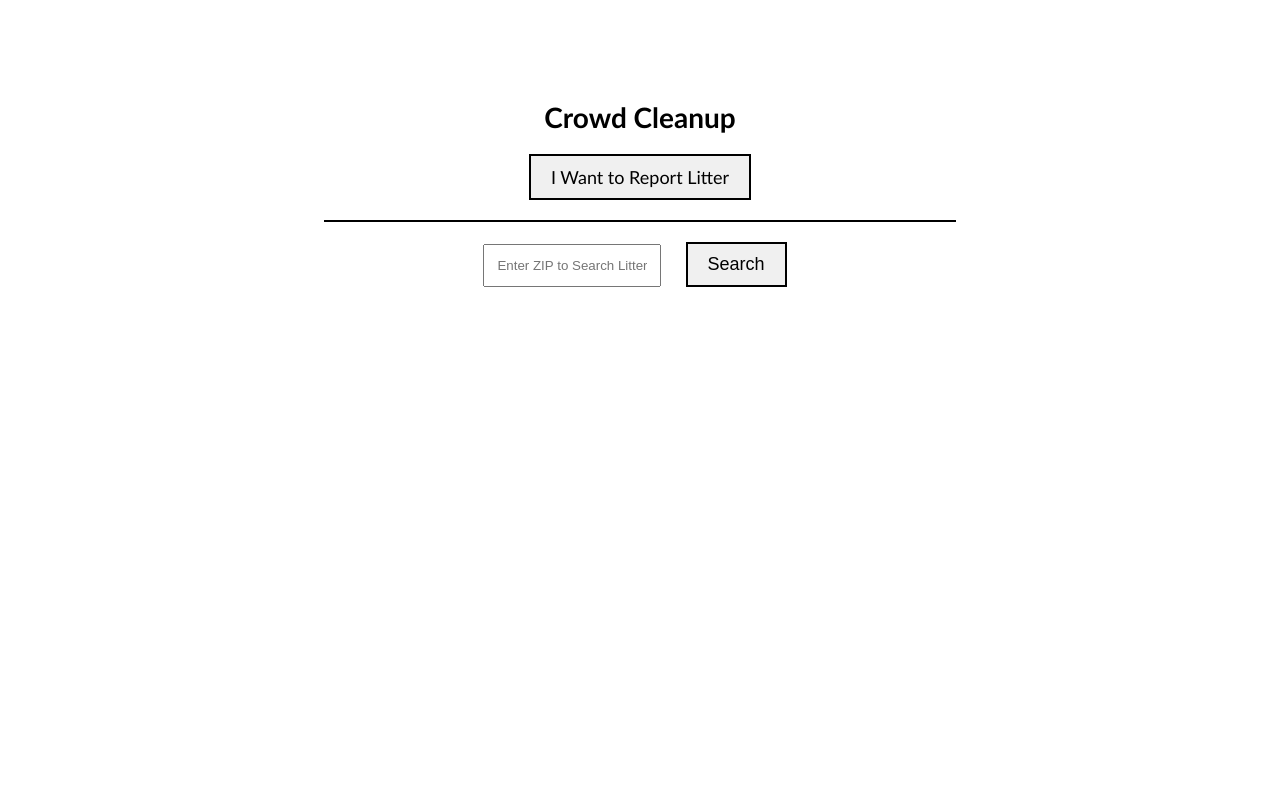
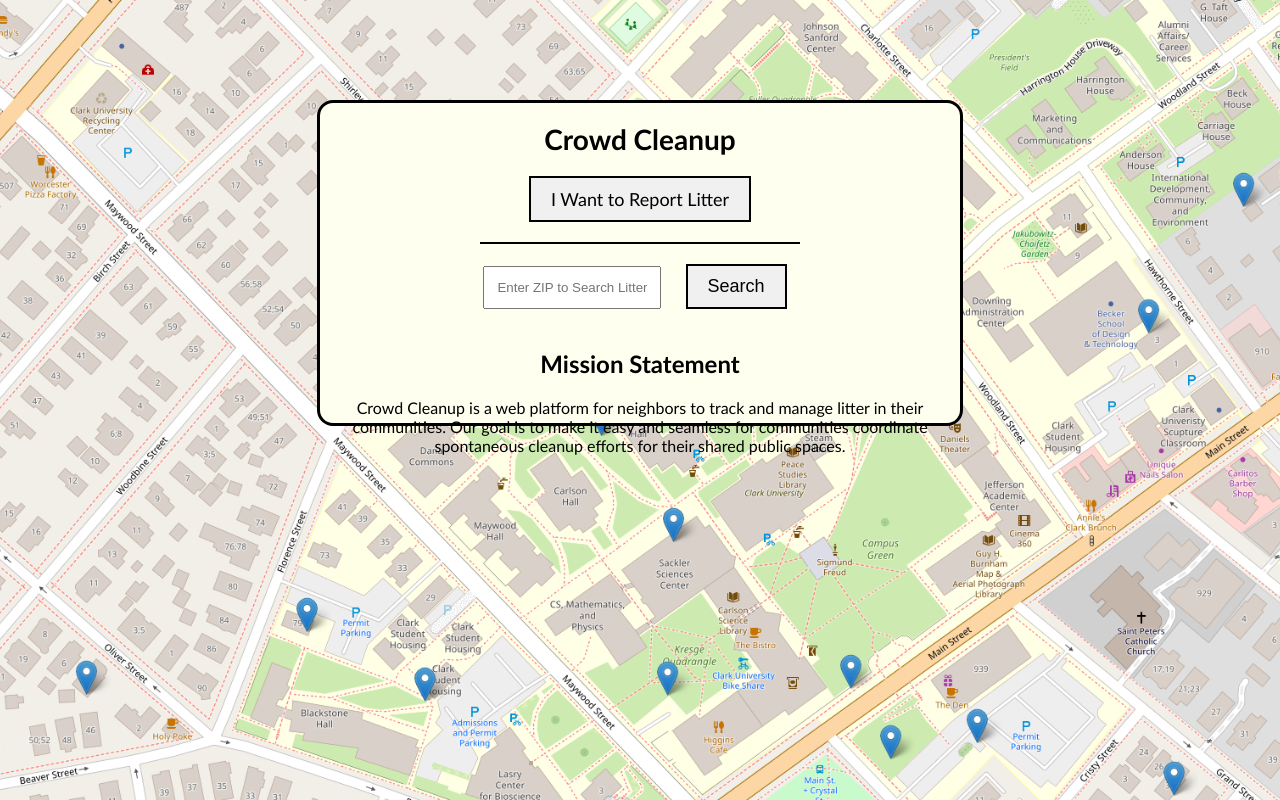
Before and after one commit to ChristopherSiems/CrowdCleanup, a Django app: page / in a window 1280 px wide. Run offline with Django 5.2, Linux system fonts and the light colour scheme.

Commit message:
some styling

```diff
--- a/CrowdCleanup/templates/home.html
+++ b/CrowdCleanup/templates/home.html
@@ -7,26 +7,40 @@
   <meta name="viewport" content="width=device-width, initial-scale=1.0">
   <title>Crowd Cleanup</title>
   <style>
+    html,
     body {
       font-family: 'Trebuchet MS', 'Lucida Sans Unicode', 'Lucida Grande', 'Lucida Sans', Arial, sans-serif;
       text-align: center;
+      background-image: url('{% static "home.png" %}');
+      margin: auto;
+      background-size: cover;
+      background-position: center;
+      overflow: hidden;
+      height: 100%;
+    }
+
+    .grandparent {
+      backdrop-filter: drop(4px);
+    }
+
+    .parentcontainer {
+      width: 50%;
+      height: 40vh;
+      margin: auto;
+      margin-top: 100px;
+      background-color: ivory;
+      border: solid;
+      border-radius: 16px;
     }
 
     .container {
-            margin-top: 100px;
-            position: relative; /* Position container relative for absolute positioning of elements */
+      position: relative;
+      /* Position container relative for absolute positioning of elements */
     }
 
     h1 {
       font-size: 28px;
       margin-bottom: 20px;
-        }
-
-        .logo {
-            position: absolute;
-            top: 10px;
-            left: 10px;
-            width: 100px;
     }
 
     /* Styling for the buttons */
@@ -57,26 +71,36 @@
     }
 
     #button-container {
-            margin-top: 20px; /* Add space between title and buttons */
-            text-align: center; /* Center align the buttons */
+      margin-top: 20px;
+      /* Add space between title and buttons */
+      text-align: center;
+      /* Center align the buttons */
     }
 
     #search-form {
-            margin-bottom: 20px; /* Add margin at the bottom */
-            display: inline-block; /* Keep form elements inline */
-            vertical-align: top; /* Align form elements to the top */
+      margin-bottom: 20px;
+      /* Add margin at the bottom */
+      display: inline-block;
+      /* Keep form elements inline */
+      vertical-align: top;
+      /* Align form elements to the top */
     }
 
     .zip-code-input {
-            width: 150px; /* Adjust width of the input field */
-            padding: 12px; /* Increase padding for better visibility */
-            margin-right: 10px; /* Add margin between input and button */
+      width: 150px;
+      /* Adjust width of the input field */
+      padding: 12px;
+      /* Increase padding for better visibility */
+      margin-right: 10px;
+      /* Add margin between input and button */
     }
 
     /* Separate line between the buttons */
     hr {
-            width: 50%; /* Set the width */
-            margin: 20px auto; /* Center horizontally */
+      width: 50%;
+      /* Set the width */
+      margin: 20px auto;
+      /* Center horizontally */
       border: none;
       border-top: 2px solid #000;
     }
@@ -84,6 +108,7 @@
 </head>
 
 <body>
+  <div class="parentcontainer">
     <div class="container">
       <h1 id="title">Crowd Cleanup</h1>
       <div id="button-container">
@@ -96,11 +121,20 @@
       <!-- Second button -->
       <form id="search-form" action="{% url 'clean_litter' %}" method="post" onsubmit="return validateZipCode()">
         {% csrf_token %}
-            <input type="text" name="zip_code" id="zipCodeInput" placeholder="Enter ZIP to Search Litter" maxlength="5" class="zip-code-input">
+        <input type="text" name="zip_code" id="zipCodeInput" placeholder="Enter ZIP to Search Litter" maxlength="5"
+          class="zip-code-input">
         <button type="submit" class="button">Search</button>
         <p class="error-message" id="zipCodeErrorMessage">Please enter a valid ZIP Code</p>
       </form>
     </div>
+    <div>
+      <h2>Mission Statement</h2>
+      <p>Crowd Cleanup is a web platform for neighbors to track and manage litter in their communities. Our goal is to
+        make it easy and seamless for communities coordinate spontaneous cleanup efforts for their shared public spaces.
+      </p>
+    </div>
+  </div>
+
 
   <script>
     function validateZipCode() {
```
Also changed, not shown: CrowdCleanup/templates/afterSubmit.html (+17 -2 lines), CrowdCleanup/static/home.png (added). Lines whose indentation alone changed are shown as unchanged.
